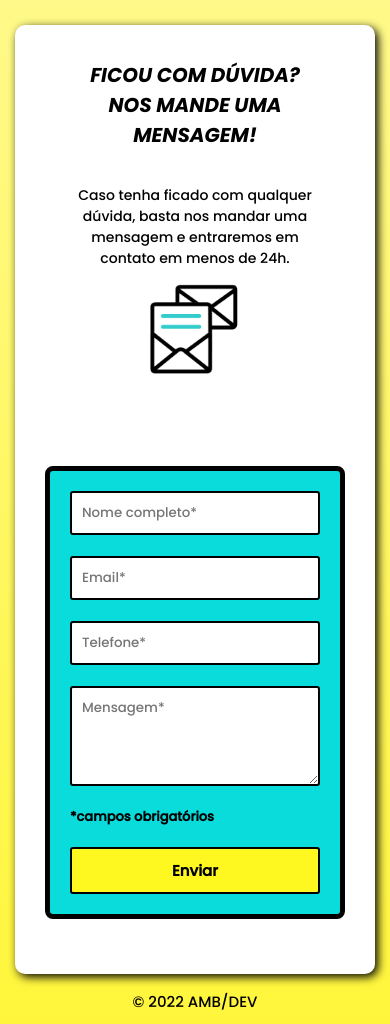
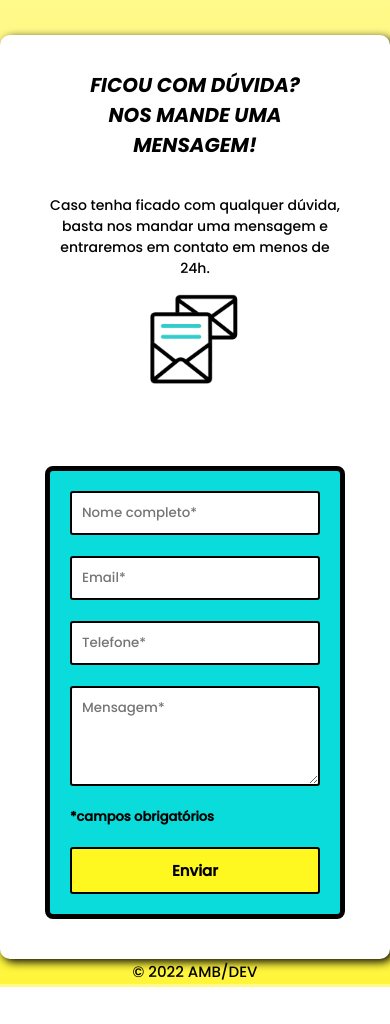
Before and after one commit to alinemozer/form, a plain HTML site: page index.html in a window 390 px wide. After the commit the page ends 987 px from the top, so only its background shows below. Drawn offline with Linux system fonts and the light colour scheme.

Commit message:
Alterações no responsivo

```diff
--- a/src/css/responsive.css
+++ b/src/css/responsive.css
@@ -1,10 +1,7 @@
 @media(max-width: 975px) {
-    body {
-        margin: 25px 15px 10px;
-    }
-
     .container {
         flex-direction: column;
+        margin: 35px 0 0;
     }
 
     .container .informacoes {
@@ -30,7 +27,7 @@
 
     .formulario {
         max-width: 300px;
-        margin: 35px 0;
+        margin: 25px 0 20px;
     }
 
     .formulario .input,
```
